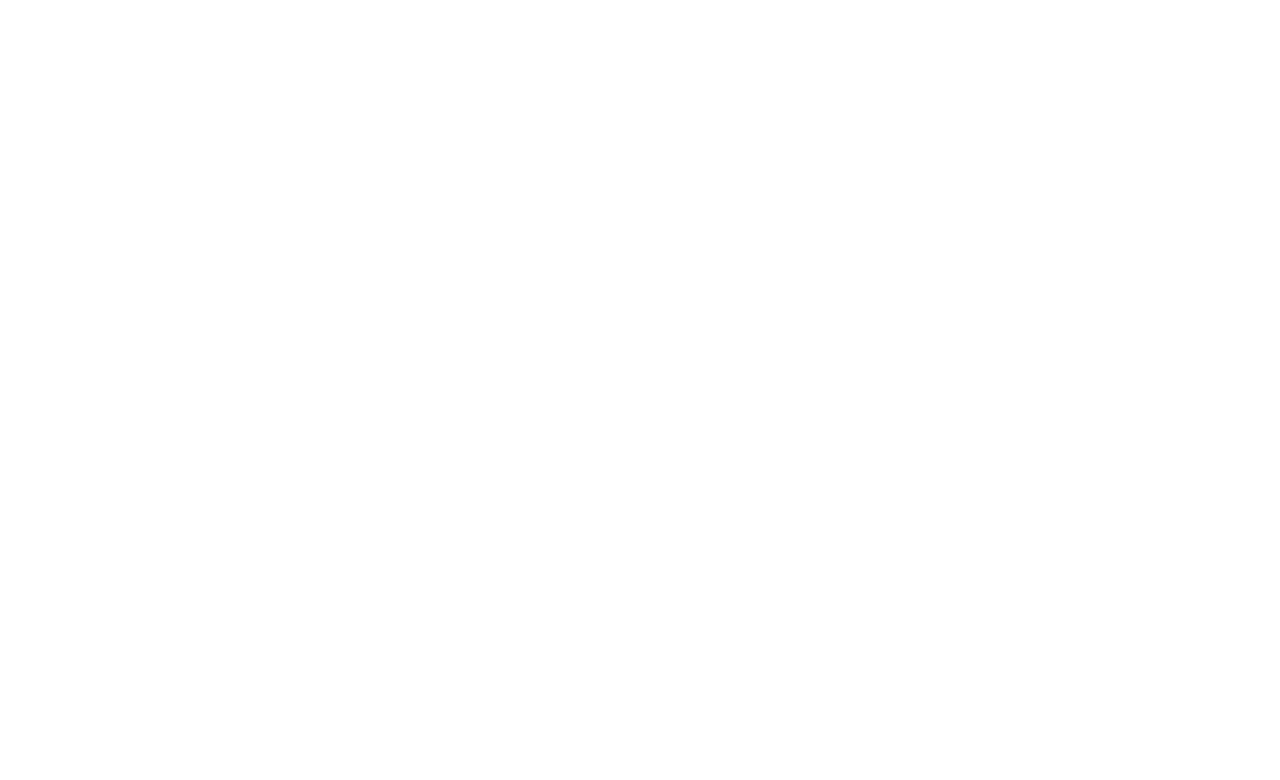
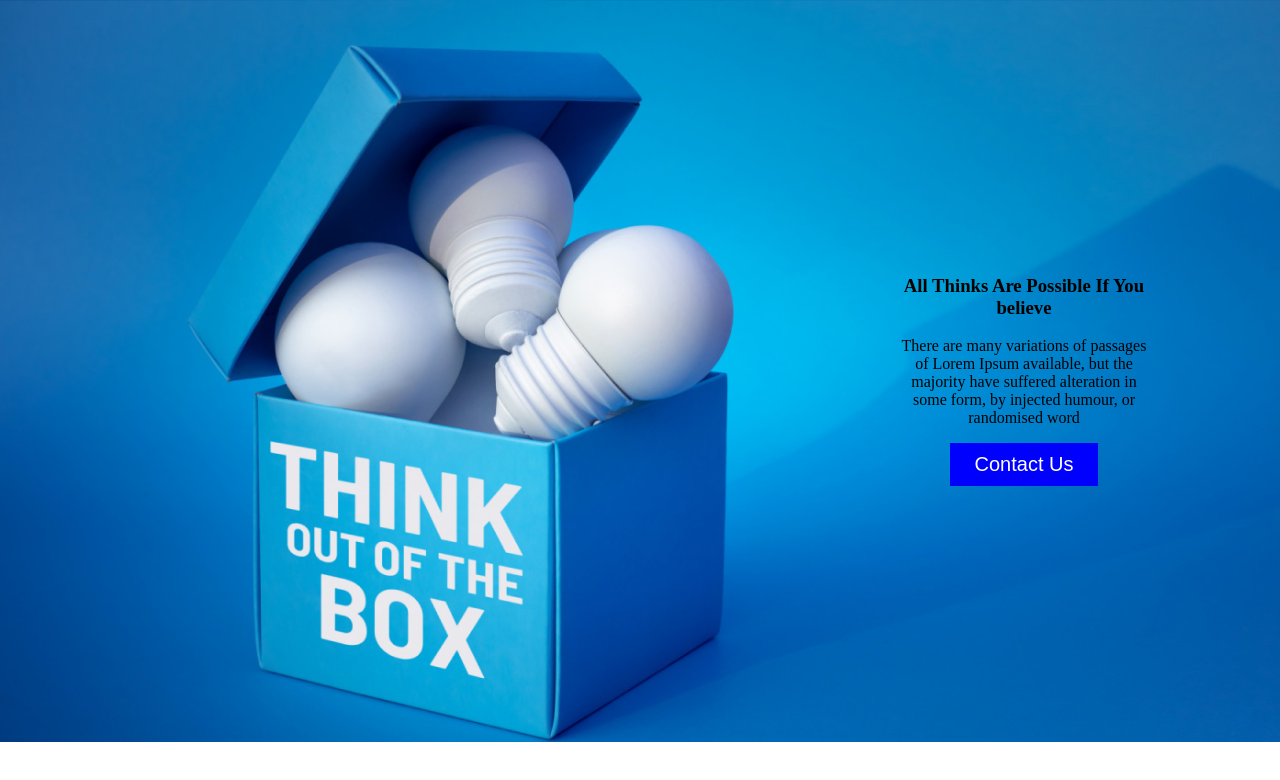
Before and after one commit to Yeasin7772/new-year, a plain HTML site: page index.html in a window 1280 px wide. Drawn offline with Linux system fonts and the light colour scheme.

Commit message:
third commit

```diff
--- a/index.html
+++ b/index.html
@@ -7,7 +7,20 @@
     <title>nothing is impossbile</title>
 </head>
 <body>
-    <header>
+    <header class="header">
+      <div class="title-para">
+        <h3>All Thinks Are
+        Possible If You
+        believe</h3>
+        <p>There are many variations of passages of Lorem Ipsum
+            available, but the majority have suffered alteration in some
+            form, by injected humour, or randomised word</p>
+            <button class="btn-primary">Contact Us</button>
+
+
+
+    </div>
+
 
     </header>
     <main>
--- a/style/new.css
+++ b/style/new.css
@@ -0,0 +1,37 @@
+body{
+    margin: 0;
+
+
+}
+
+
+.header{
+    display: flex;
+   text-align: center;
+   background-image: url("../images/banner/banner3.png");
+   background-position: left;
+   background-size: cover;
+
+
+
+}
+.title-para{
+    padding-left: 70%;
+    padding-right: 10%;
+    padding-top: 20%;
+    padding-bottom: 20%;
+
+
+
+}
+.btn-primary{
+    background:blue;
+    border: 0;
+    color: white;
+    font-size: 20px;
+    font-weight: 700px;
+    padding: 10px 25px;
+
+
+
+}
```
